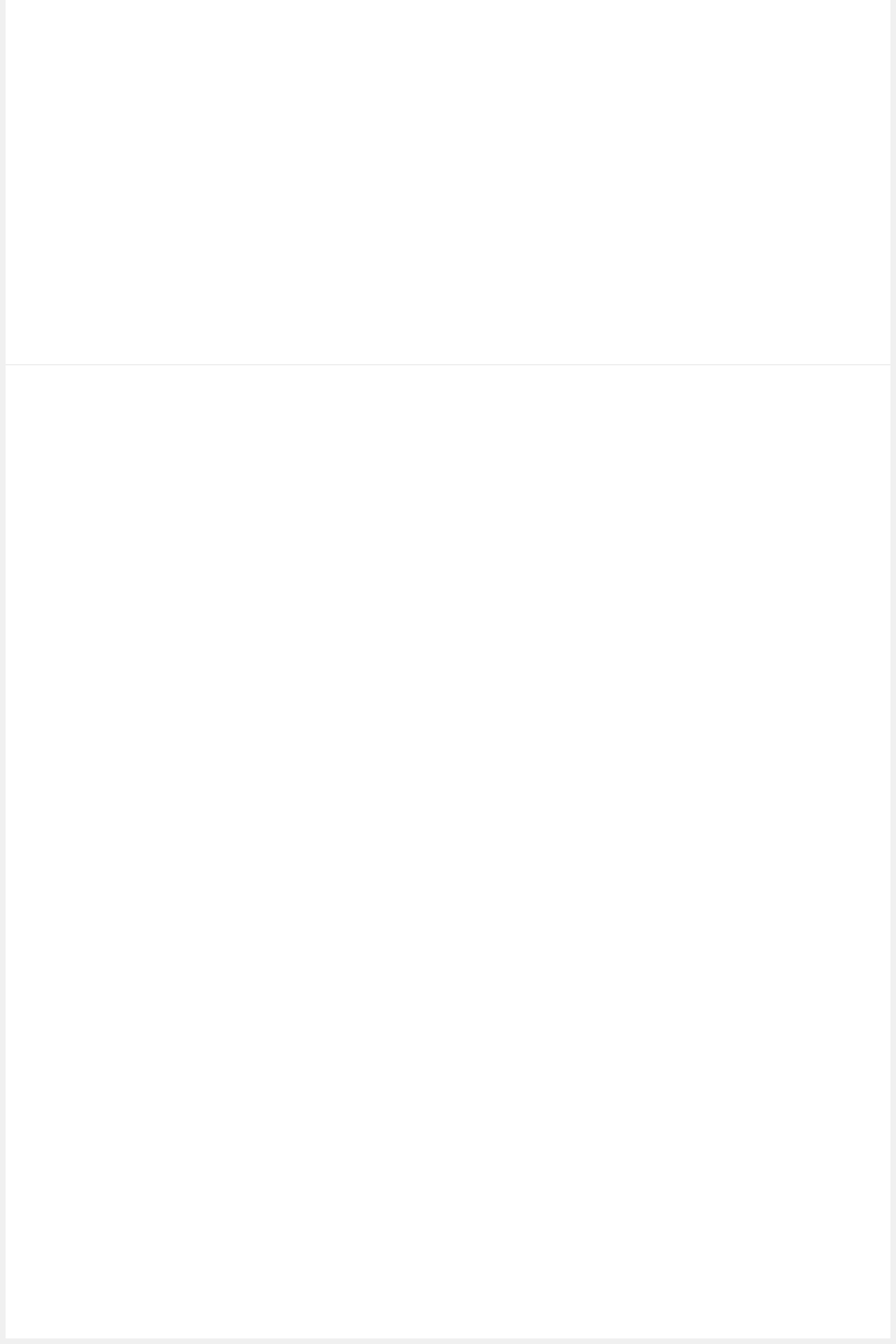
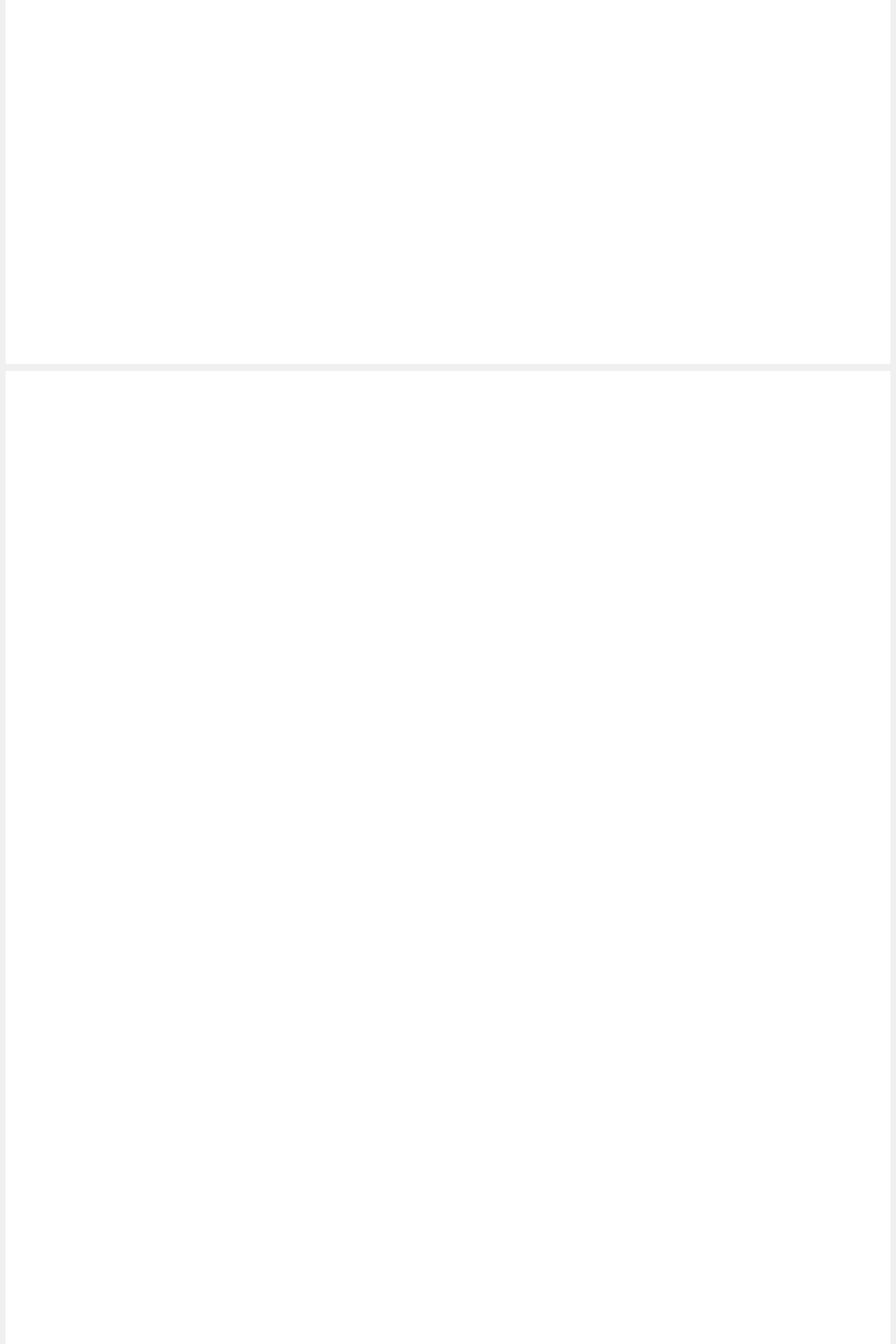
Before and after one commit to yangfan1122/docs, a Jekyll site: the page searcher/index.html, which Jekyll copies as it is, in a window 1280 px wide. Shown: the part 690-2610 px from the top of the page at 70% size. Built offline with Jekyll 4.4.1, drawn with Linux system fonts in a browser that asks for light colours.

Commit message:
span between container

```diff
--- a/searcher/index.html
+++ b/searcher/index.html
@@ -46,7 +46,7 @@
 
     .container-360 {
       height: 45%;
-      border-bottom: 2px solid #f0f0f0;
+      border-bottom: 10px solid #f0f0f0;
       background-color: #ffffff;
     }
 
```
